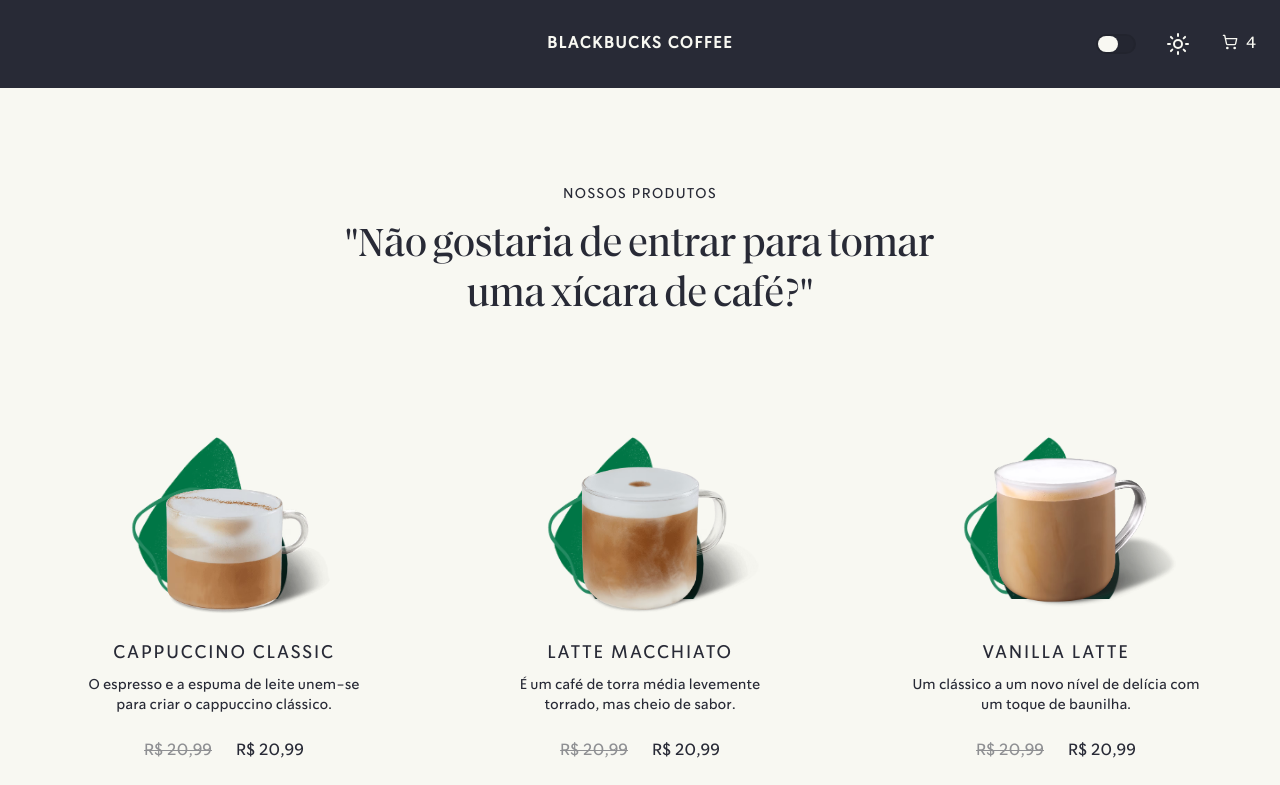
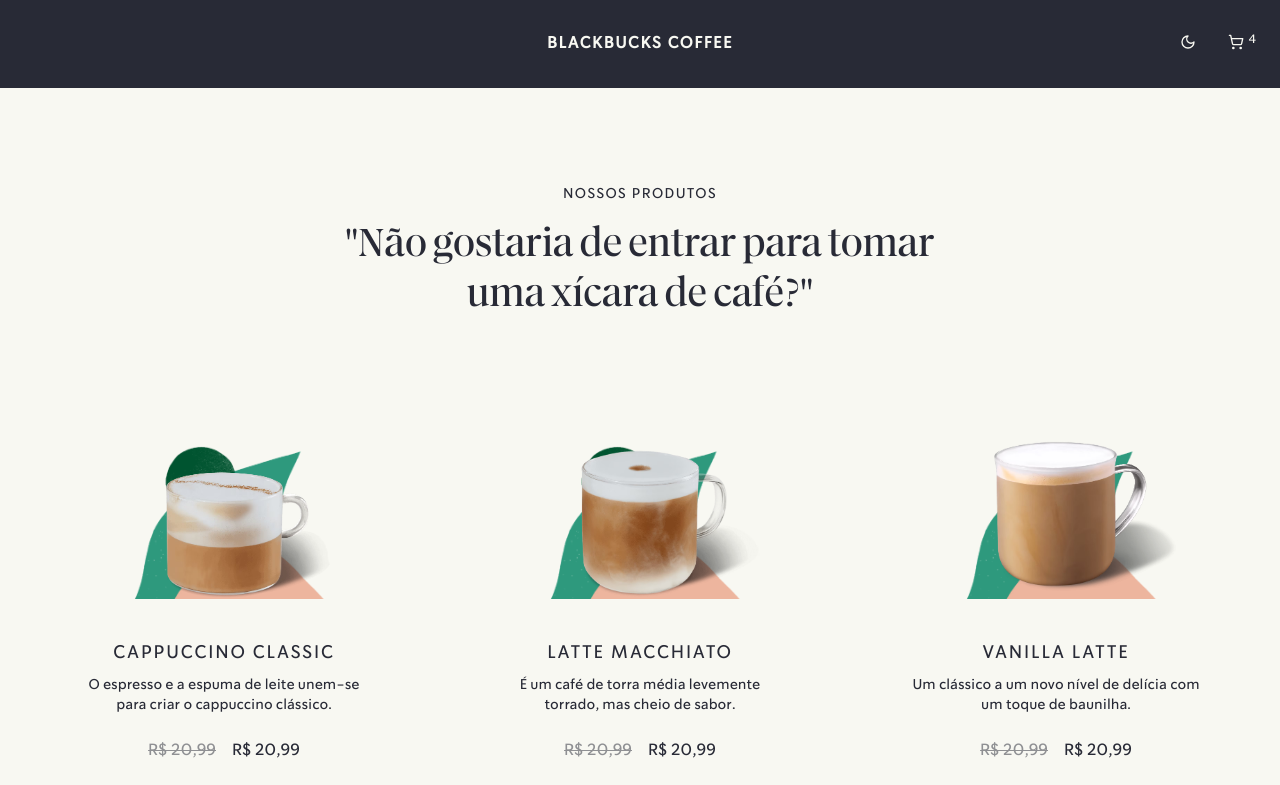
Before and after one commit to igornicoletti/react-coffee-store, a React (Vite) app: page / in a window 1280 px wide. Shown: the top 785 px of the page. Built offline with nearby package versions, Linux system fonts and the light colour scheme; data requests are answered from the project's data file.

Commit message:
updated theme

```diff
--- a/src/components/drawer.tsx
+++ b/src/components/drawer.tsx
@@ -19,7 +19,7 @@ export const DrawerComponent = ({ isOpen, setIsOpen }: Props) => {
       <div className="fixed inset-0 overflow-hidden">
         <div className="absolute inset-0 overflow-hidden">
           <div className="pointer-events-none fixed inset-y-0 right-0 flex max-w-full pl-10">
-            <DialogPanel className="pointer-events-auto w-screen max-w-md data-[closed]:translate-x-full transform transition duration-500 ease-in-out" transition>
+            <DialogPanel className="pointer-events-auto w-screen max-w-sm data-[closed]:translate-x-full transform transition duration-500 ease-in-out" transition>
               <TransitionChild>
                 <div className="absolute top-0 -left-10 flex p-2 duration-500 ease-in-out data-[closed]:opacity-0">
                   <button className="focus:outline-none text-in-white" onClick={() => setIsOpen(false)}>
@@ -28,12 +28,12 @@ export const DrawerComponent = ({ isOpen, setIsOpen }: Props) => {
                   </button>
                 </div>
               </TransitionChild>
-              <div className="h-full flex flex-col overflow-y-scroll shadow-xl bg-white">
+              <div className="h-full flex flex-col overflow-y-scroll shadow-xl bg-in-white">
                 <div className="flex flex-col p-6">
                   <DialogTitle className="tracking-widest uppercase font-bold">Meu Carrinho</DialogTitle>
                   <p className="text-xs opacity-50">4 itens no carrinho</p>
                 </div>
-                <div className="flex-1 flex flex-col gap-12 p-6 pl-0 overflow-y-auto scrollbar">
+                <div className="flex-1 flex flex-col gap-12 py-6 px-2 overflow-y-auto scrollbar">
                   {products.map((product) => (<OrderComponent key={product.id} {...product} />))}
                 </div>
                 <div className={'flex flex-col gap-4 md:p-6'}>
--- a/src/components/index.tsx
+++ b/src/components/index.tsx
@@ -2,4 +2,3 @@ export { DrawerComponent } from './drawer'
 export { OrderComponent } from './order'
 export { ProductComponent } from './product'
 export { QuantityComponent } from './quantity'
-export { ThemeComponent } from './theme'
--- a/src/components/order.tsx
+++ b/src/components/order.tsx
@@ -7,9 +7,9 @@ export const OrderComponent = ({ image, name, price }: ProductProps) => {
   const currentFormat = new Intl.NumberFormat('pt-br', { currency: 'BRL', style: 'currency' })
 
   return (
-    <div className="flex items-center gap-2">
+    <div className="flex items-center">
       <img className="w-20" src={image} alt={name} />
-      <div className="w-full flex flex-col gap-1">
+      <div className="w-full flex flex-col">
         <p className="tracking-widest text-sm uppercase">{name}</p>
         <div className="flex items-center gap-4">
           <p className="line-through text-xs opacity-50">{currentFormat.format(price)}</p>
@@ -17,7 +17,7 @@ export const OrderComponent = ({ image, name, price }: ProductProps) => {
         </div>
         <QuantityComponent />
       </div>
-      <button className={'p-2 pr-0 opacity-50 hover:opacity-100 transition ease-in-out duration-250'}>
+      <button className={'p-4 text-in-dark/50 hover:text-in-dark'}>
         <span className="sr-only">Remover item</span>
         <Trash2Icon className={'size-4 shrink-0'} aria-hidden={true} />
       </button>
--- a/src/components/product.tsx
+++ b/src/components/product.tsx
@@ -10,7 +10,7 @@ export const ProductComponent = ({ image, name, info, price }: ProductProps) =>
   return (
     <div className={productcard()}>
       <div className={productbackdrop()}>
-        <img src={'/images/backdropproduct.png'} alt={''} />
+        <img src={'/images/backdropcart.png'} alt={''} />
         <img className={productimage()} src={image} alt={name} />
       </div>
       <div className={producttext()}>
--- a/src/components/theme.tsx
+++ /dev/null
@@ -1,26 +0,0 @@
-import { useState } from 'react'
-import { Listbox, ListboxButton, ListboxOption, ListboxOptions } from '@headlessui/react'
-import { MoonIcon, SunIcon } from 'lucide-react'
-
-const people = [
-  { id: 1, icon: <SunIcon className="size-6 shrink-0" aria-hidden={true} />, name: 'Light' },
-  { id: 2, icon: <MoonIcon className="size-6 shrink-0" aria-hidden={true} />, name: 'Dark' },
-]
-
-export const ThemeComponent = () => {
-  const [selectedPerson, setSelectedPerson] = useState(people[0])
-
-  return (
-    <Listbox value={selectedPerson} onChange={setSelectedPerson}>
-      <ListboxButton>{selectedPerson.icon}</ListboxButton>
-      <ListboxOptions className="origin-top transition duration-250 ease-out data-[closed]:scale-95 data-[closed]:opacity-0" transition anchor="bottom">
-        {people.map((person) => (
-          <ListboxOption key={person.id} value={person} className="flex items-center gap-2">
-            {person.icon}
-            {person.name}
-          </ListboxOption>
-        ))}
-      </ListboxOptions>
-    </Listbox>
-  )
-}
--- a/src/index.css
+++ b/src/index.css
@@ -27,7 +27,7 @@
 
  .scrollbar::-webkit-scrollbar-thumb {
    border-radius: 1rem;
-   background-color: #282A36;
+   background-color: rgba(40, 42, 54, 0.2);
   }
 }
 
--- a/src/routes/root.tsx
+++ b/src/routes/root.tsx
@@ -1,14 +1,13 @@
+import { useState } from 'react'
 import { Link, Outlet } from 'react-router-dom'
-import { ShoppingCartIcon } from 'lucide-react'
+import { MoonIcon, ShoppingCartIcon, SunIcon } from 'lucide-react'
 
+import { UseTheme } from '../hooks'
+import { ProductApi } from '../api'
 import { RootVariants } from '../styles'
-import { DrawerComponent, ThemeComponent } from '../components'
-import { useState } from 'react'
-import { ProductApi } from '../api'
-import { Switch } from '@headlessui/react'
-import { UseTheme } from '../hooks'
+import { DrawerComponent } from '../components'
 
-const { rootbackdrop, rootcart, rootcontainer, rootheader, rooticon, rootlayout, rootonly, roottitle } = RootVariants()
+const { rootactions, rootbackdrop, rootcart, rootcontainer, rootheader, rooticon, rootlayout, rootquantity, rootonly, roottitle } = RootVariants()
 
 export const ProductLoader = async () => {
   const products = await ProductApi()
@@ -25,15 +24,18 @@ export const RootPage = () => {
         <div className={rootcontainer()}>
           <div className={rootheader()}>
             <Link to={'/'}><h1 className={roottitle()}>BLACKBUCKS COFFEE</h1></Link>
-            <div className={'absolute right-0 flex items-center gap-8'}>
-              <Switch className={'relative h-4 w-9 group flex rounded-full outline outline-2 outline-black/15 bg-black/10'} checked={isEnabled} onChange={setEnable}>
-                <span className={'h-4 w-5 rounded-full transform group-aria-checked:translate-x-4 translate-x-0 transition ease-in-out duration-250 bg-in-white'} aria-hidden={true} />
-              </Switch>
-              <ThemeComponent />
+            <div className={rootactions()}>
+              <button onClick={() => setEnable(!isEnabled)}>
+                {isEnabled ? (
+                  <SunIcon className={rooticon()} aria-hidden={true} />
+                ) : (
+                  <MoonIcon className={rooticon()} aria-hidden={true} />
+                )}
+              </button>
               <button className={rootcart()} onClick={() => setIsOpen(true)}>
                 <span className={rootonly()}>Meu carrinho</span>
                 <ShoppingCartIcon className={rooticon()} aria-hidden={true} />
-                <span>4</span>
+                <span className={rootquantity()}>4</span>
               </button>
             </div>
           </div>
--- a/src/styles/product.tsx
+++ b/src/styles/product.tsx
@@ -9,13 +9,13 @@ export const ProductVariants = tv({
     productitems: 'flex flex-wrap items-center justify-center gap-24',
     productcard: 'w-full max-w-80 flex flex-col text-center gap-4',
     productbackdrop: 'relative',
-    productimage: 'absolute -bottom-6',
+    productimage: 'absolute -bottom-2',
     producttext: 'flex flex-col gap-2 px-4 pt-6',
     productname: 'tracking-widest uppercase text-lg',
     productinfo: 'text-sm',
     productprice: 'line-through opacity-50',
     productsale: '',
-    productactions: 'flex items-center justify-center gap-6 pt-2 mt-auto',
+    productactions: 'flex items-center justify-center gap-4 pt-2 mt-auto',
     productadd: 'flex items-center justify-center px-4 py-2.5 rounded-full tracking-widest uppercase text-xs focus:outline-none bg-in-dark text-in-white dark:bg-in-white dark:text-in-dark',
   }
 })
--- a/src/styles/quantity.tsx
+++ b/src/styles/quantity.tsx
@@ -3,9 +3,9 @@ import { tv } from 'tailwind-variants'
 export const QuantityVariants = tv({
   slots: {
     quantitycontrols: 'flex items-center',
-    quantityamount: 'w-5 h-5 flex items-center justify-center rounded-full border border-in-dark hover:bg-in-dark hover:text-in-white dark:border-in-white dark:hover:bg-in-white dark:hover:text-in-dark focus:outline-none transition ease-in-out duration-250',
+    quantityamount: 'w-8 h-8 flex items-center justify-center rounded-full hover:bg-in-dark hover:text-in-white dark:hover:bg-in-white dark:hover:text-in-dark focus:outline-none transition ease-in-out duration-250',
+    quantityinput: 'text-center text-sm bg-transparent focus:outline-none',
     quantityicon: 'size-4 shrink-0',
     quantityonly: 'sr-only',
-    quantityinput: 'w-10 text-center bg-transparent focus:outline-none',
   }
 })
--- a/src/styles/root.tsx
+++ b/src/styles/root.tsx
@@ -5,10 +5,12 @@ export const RootVariants = tv({
     rootlayout: 'relative w-full min-h-screen overflow-x-hidden bg-in-white text-in-dark dark:bg-in-dark dark:text-in-white',
     rootbackdrop: 'w-full bg-in-dark text-in-white dark:bg-in-white dark:text-in-dark',
     rootcontainer: 'relative w-full max-w-screen-2xl mx-auto px-6',
-    rootheader: 'relative flex flex-col items-center text-center gap-16 py-8',
+    rootheader: 'relative flex items-center justify-center gap-16 py-8',
     roottitle: 'tracking-widest uppercase font-bold',
-    rootcart: 'relative flex items-center gap-2',
+    rootactions: 'absolute right-0 flex items-center gap-8',
+    rootcart: 'relative flex items-center gap-1',
+    rootonly: 'sr-only',
     rooticon: 'size-4 shrink-0 -mt-1',
-    rootonly: 'sr-only',
+    rootquantity: 'text-xs -mt-2',
   }
 })
```
